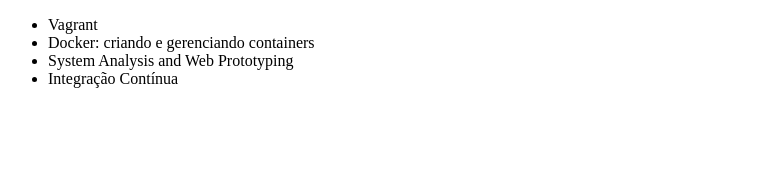
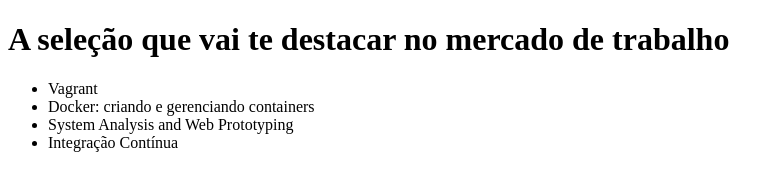
Before and after one commit to douglas-nog/CursoAlura, a plain HTML site: page index.html in a window 1280 px wide. Shown: the whole page, without its empty margins (0-784 px from the left). Drawn offline with Linux system fonts and the light colour scheme.

Commit message:
Adicionado subtítulo na página

```diff
--- a/index.html
+++ b/index.html
@@ -3,6 +3,7 @@
 <head>
     <meta charset="UTF-8">
     <title>Lista de cursos de DevOps Alura 2023</title>
+    <h1>A seleção que vai te destacar no mercado de trabalho</h1>
 </head>
 <body>
     <ul>
```
